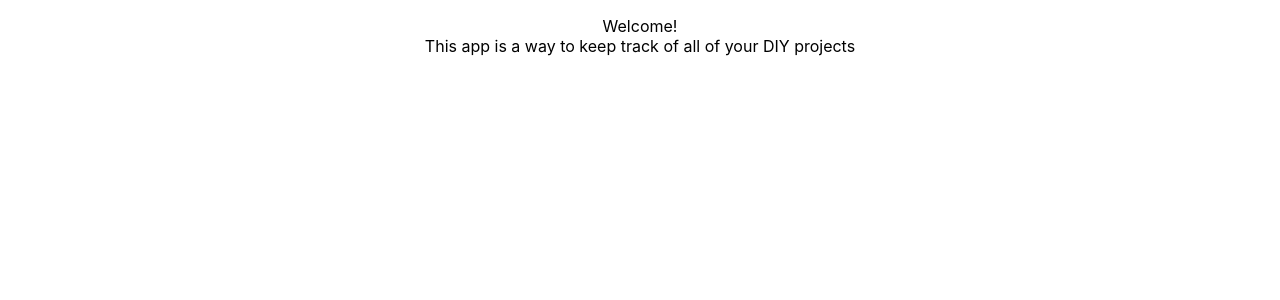
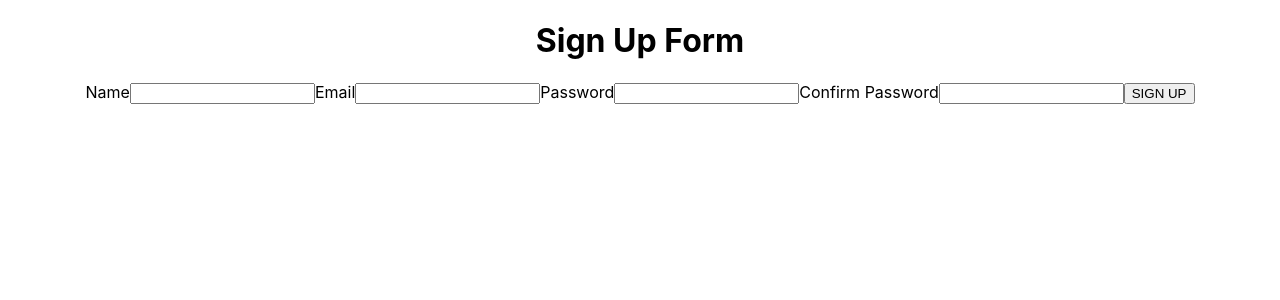
Before and after one commit to wescbro12/Unit3-Honey-Too, a React (Create React App) app: page /signup in a window 1280 px wide. Shown: the top 300 px of the page. Built offline with nearby package versions, Linux system fonts and the light colour scheme.

Commit message:
got sign up route to work

```diff
--- a/src/index.js
+++ b/src/index.js
@@ -3,11 +3,14 @@ import ReactDOM from 'react-dom/client';
 import './index.css';
 import App from './pages/App/App';
 import reportWebVitals from './reportWebVitals';
+import { BrowserRouter as Router } from 'react-router-dom';
 
 const root = ReactDOM.createRoot(document.getElementById('root'));
 root.render(
   <React.StrictMode>
-    <App />
+    <Router>
+      <App />
+    </Router>
   </React.StrictMode>
 );
 
--- a/src/pages/App/App.js
+++ b/src/pages/App/App.js
@@ -3,7 +3,8 @@ import './App.css';
 import { useState } from 'react'
 import AuthPage from '../AuthPage/AuthPage';
 import Home from '../Home';
-import {Routes, Route} from 'react-router-dom'
+import { Routes, Route } from 'react-router-dom'
+import SignUpPage from '../Signup/SignUpPage';
 
 function App() {
   const [user, setUser] = useState(null);
@@ -13,13 +14,17 @@ function App() {
 
       {
 
-        user ?
-          <Routes>
-            {/* <Route path='/' element={<Home />} /> */}
+        // user ?
+        <Routes>
+          <Route path="/" element={<Home />}/>
+          <Route path="/signup" element={<SignUpPage setUser={setUser} />} />
+
+
+
           </Routes>
-          :
-          <Home />
-          // <AuthPage setUser={setUser} />
+
+
+
       }
 
 
--- a/src/pages/Home.js
+++ b/src/pages/Home.js
@@ -1,9 +1,25 @@
-export default function Home() {
+import {Routes, Route} from "react-router-dom"
+import SignUpForm from "../components/SignUpForm/SignUpForm"
+import LoginForm from "../components/LoginForm/LoginForm"
+import SignUpPage from "./Signup/SignUpPage"
+import { useNavigate } from "react-router-dom"
+
+export default function Home({ setUser }) {
+    //handleSignup function
+    const Navigate= useNavigate()
+    const handleSignUp = (evt) => {
+        // evt.preventDefautlt()
+        Navigate("/signup")
+    }
     return (
 
-            <div>
-                <p className='landing'> Welcome! <br /> This app is a way to keep track of all of your DIY projects</p>
+            <main>
+            <p className='landing'> Welcome! <br /> This app is a way to keep track of all of your DIY projects</p>
+            <div className="signup">
+                <button onClick={handleSignUp}>Sign Up</button>
+
             </div>
+            </main>
 
     )
 
--- /dev/null
+++ b/src/pages/Signup/SignUpPage.js
@@ -0,0 +1,11 @@
+import SignUpForm from "../../components/SignUpForm/SignUpForm";
+import { useState } from "react";
+
+export default function SignUpPage({setUser}) {
+    return (
+        <main>
+            <h1>Sign Up Form</h1>
+            {<SignUpForm setUser={setUser}/>}
+        </main>
+    )
+}
```
Also changed, not shown: src/pages/Login/LoginPage.js (added, +10 -0 lines).
